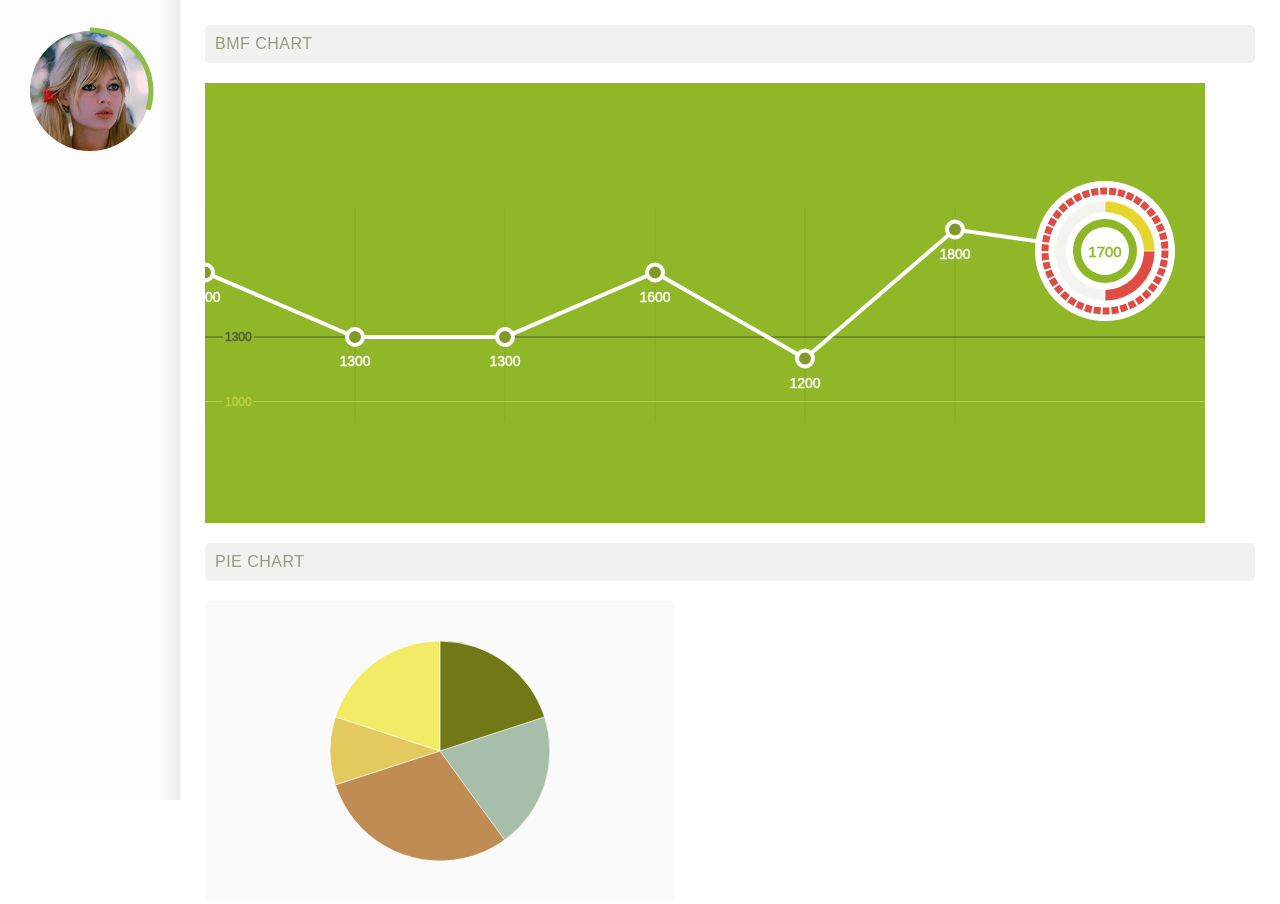
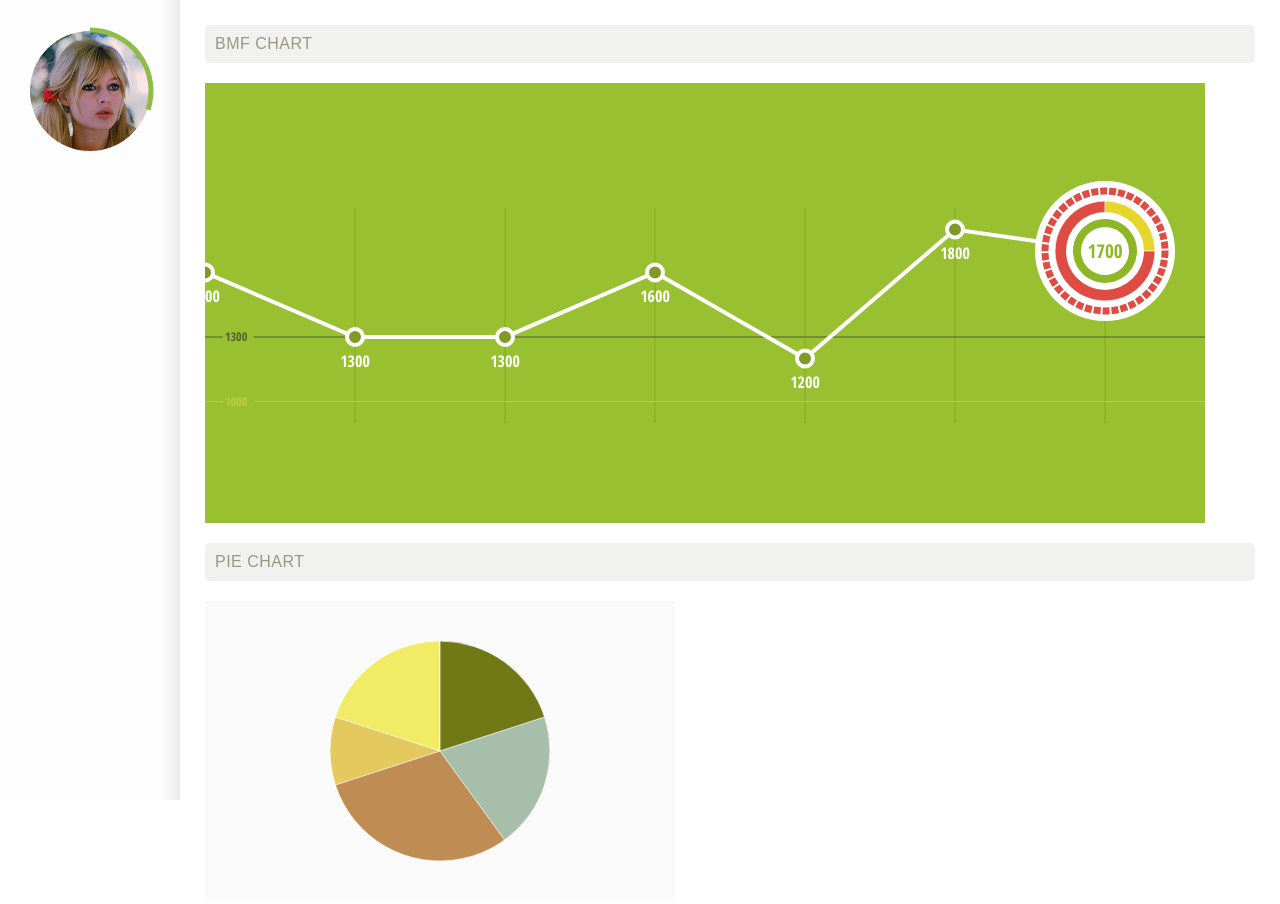
Before and after one commit to davoreric/chartphael, a website: page demo/index.html in a window 1280 px wide. Shown: the top 904 px of the page. Drawn offline with Linux system fonts and the light colour scheme.

Commit message:
readme and pie mod

```diff
--- a/demo/assets/styles.css
+++ b/demo/assets/styles.css
@@ -11,5 +11,5 @@ html, body { min-height: 100%; font-family: sans-serif; }
 h2 { font-size: 16px; font-weight: 400; padding: 10px; text-transform: uppercase; color: #979980; background: #f1f2ef; border-radius: 5px; margin: 0; letter-spacing: .5px; }
 
 .chart_wrap { margin: 20px 0; width: 470px; height: 300px; background: #fafafa; position: relative; }
-.chart_wrap.large { width: 1000px; height: 440px; background: #8fb727; }
+.chart_wrap.large { width: 1000px; height: 440px; background: #99c031; }
 .chart_el { position: absolute; top: 0; left: 0; width: 100%; height: 100%; }
--- a/demo/index.html
+++ b/demo/index.html
@@ -4,6 +4,7 @@
         <title>Chartphael demo - alpha</title>
         <script src="raphael/raphael-min.js"></script>
         <meta name="viewport" content="initial-scale = 1, user-scalable = no">
+        <link href='http://fonts.googleapis.com/css?family=Open+Sans+Condensed:700' rel='stylesheet' type='text/css'>
         <link rel="stylesheet" href="assets/styles.css">
     </head>
     <body>
@@ -93,8 +94,7 @@
                         "innerStep": 100,
                         "outerStep": [
                             { "percent": 25, "color": "#e6d62c" },
-                            { "percent": 25, "color": "#df4c44" },
-                            { "percent": 50, "color": "#f3f3f0" }
+                            { "percent": 125, "color": "#df4c44" }
                         ]
                     }
                 }
```
Also changed, not shown: README.md, dist/chartphael.js, dist/graph/mbf.js.
